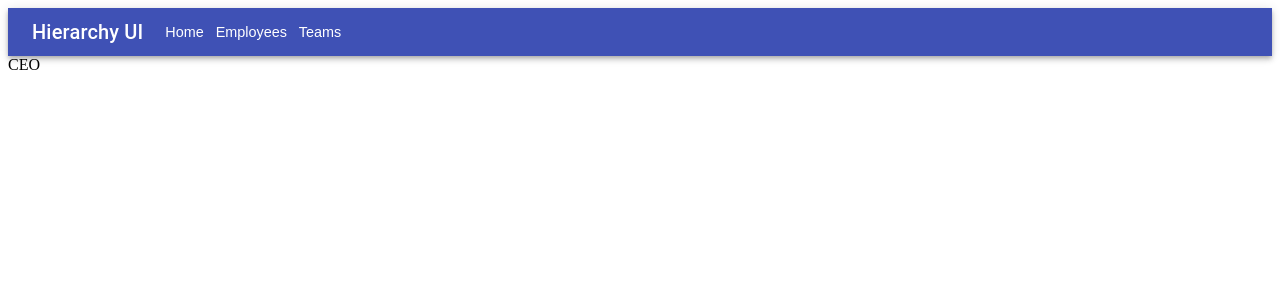
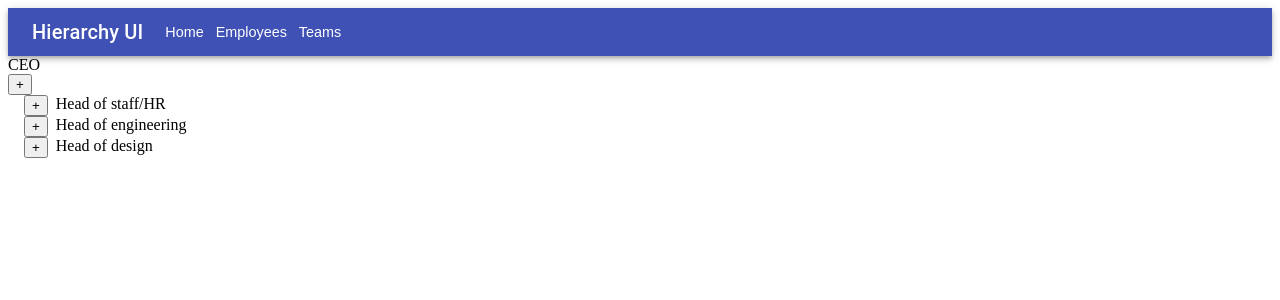
Before and after one commit to sumukha666/hierarchy-tree-ui, a React (Create React App) app: page / in a window 1280 px wide. Shown: the top 300 px of the page. Built offline with nearby package versions, Linux system fonts and the light colour scheme.

Commit message:
feat(app): added tree view and basic disp of hierarchy

```diff
--- /dev/null
+++ b/src/components/common/Treeview.js
@@ -0,0 +1,40 @@
+import React from "react";
+
+function TreeView(props) {
+  const { list, onViewChilds, getChildren, parentDetails } = props;
+
+  return (
+    <>
+      {list.map((elem) =>
+        elem.isParent ? (
+          <div
+            key={elem.value}
+            className={`mr-l-${elem.depth} dsp-flex dsp-column `}
+          >
+            <div className="dsp-flex">
+              <button onClick={() => onViewChilds(elem, parentDetails)}>
+                +
+              </button>
+              <div className="mr-l-0_5">{elem.value}</div>
+            </div>
+            {elem.showChild && (
+              <TreeView
+                key={elem.value}
+                list={getChildren(elem, parentDetails)}
+                getChildren={getChildren}
+                onViewChilds={onViewChilds}
+                parentDetails={elem}
+              />
+            )}
+          </div>
+        ) : (
+          <div key={elem.value} className={`mr-l-${elem.depth}`}>
+            {elem.value}
+          </div>
+        )
+      )}
+    </>
+  );
+}
+
+export default TreeView;
--- a/src/components/home/Home.js
+++ b/src/components/home/Home.js
@@ -1,10 +1,55 @@
-import { useSelector } from "react-redux";
+import { useSelector, useDispatch } from "react-redux";
+import { config } from "../../helpers/config";
+import { setShowTeams } from "../../store/departments";
+import { setShowEmployees } from "../../store/teams";
+import TreeView from "../common/Treeview";
+
+const { TEAMS, EMPLOYEES } = config;
 function Home() {
-  const departments = useSelector((state) => state.department.departmentList);
+  const departments = useSelector((state) => state.departments.departmentList);
+  const teams = useSelector((state) => state.teams.teamList);
+  const employees = useSelector((state) => state.employees.employeeList);
+  const dispatch = useDispatch();
+  const onViewTeams = (elem, parentElem) => {
+    switch (elem.childType) {
+      case TEAMS: {
+        dispatch(setShowTeams(elem.id));
+        break;
+      }
+      case EMPLOYEES: {
+        dispatch(setShowEmployees({ elem, parentElem }));
+        break;
+      }
+      default: {
+        return [];
+      }
+    }
+  };
+
+  const getChildren = (elem) => {
+    switch (elem.childType) {
+      case TEAMS: {
+        return teams[elem.value];
+      }
+      case EMPLOYEES: {
+        return employees[elem.value];
+      }
+      default: {
+        return [];
+      }
+    }
+  };
 
   return (
     <>
       <div>CEO</div>
+      <button>+</button>
+      <TreeView
+        parentDetails={{}}
+        list={departments}
+        onViewChilds={onViewTeams}
+        getChildren={getChildren}
+      />
     </>
   );
 }
--- /dev/null
+++ b/src/helpers/config.js
@@ -0,0 +1,9 @@
+export const config = {
+    TEAMS: 'teams',
+    EMPLOYEES: 'employees',
+    DEPARTMENTS: {
+        HEAD_OF_HR: "Head of staff/HR",
+        HEAD_OF_ENGINEERING: "Head of engineering",
+        HEAD_OF_DESIGN: "Head of design"
+    }
+}
--- a/src/public/styles/styles.css
+++ b/src/public/styles/styles.css
@@ -5,3 +5,31 @@
   cursor: pointer;
   font-size: 0.9rem;
 }
+
+.mr-l-1 {
+  margin-left: 1rem;
+}
+
+.mr-l-2 {
+  margin-left: 2rem;
+}
+
+.mr-l-3 {
+  margin-left: 3rem;
+}
+
+.mr-l-4 {
+  margin-left: 4rem;
+}
+
+.dsp-flex {
+  display: flex;
+}
+
+.dsp-column {
+  flex-direction: column;
+}
+
+.mr-l-0_5 {
+  margin-left: 0.5rem;
+}
--- a/src/store/departments.js
+++ b/src/store/departments.js
@@ -1,17 +1,49 @@
 import { createSlice } from "@reduxjs/toolkit";
-
+import { config } from "../helpers/config";
+const {
+  DEPARTMENTS: { HEAD_OF_DESIGN, HEAD_OF_ENGINEERING, HEAD_OF_HR },
+} = config;
 const initState = {
+  activeDepartment: 0,
   departmentList: [
-    "Head of staff/HR",
-    "Head of engineering",
-    "Head of design",
+    {
+      id: 0,
+      value: HEAD_OF_HR,
+      depth: 1,
+      isParent: true,
+      showChild: false,
+      childType: config.TEAMS,
+    },
+    {
+      id: 1,
+      value: HEAD_OF_ENGINEERING,
+      depth: 1,
+      isParent: true,
+      showChild: false,
+      childType: config.TEAMS,
+    },
+    {
+      id: 2,
+      value: HEAD_OF_DESIGN,
+      depth: 1,
+      isParent: true,
+      showChild: false,
+      childType: config.TEAMS,
+    },
   ],
 };
 
 const departmentSlice = createSlice({
   name: "departments",
   initialState: initState,
-  reducers: {},
+  reducers: {
+    setShowTeams: (state, action) => {
+      state.departmentList[action.payload].showChild =
+        !state.departmentList[action.payload].showChild;
+    },
+  },
 });
 
+export const { setShowTeams } = departmentSlice.actions;
+
 export default departmentSlice.reducer;
--- /dev/null
+++ b/src/store/employees.js
@@ -0,0 +1,31 @@
+import { createSlice } from "@reduxjs/toolkit";
+
+const initState = {
+  activeEmployee: 0,
+  employeeList: {
+    "Team 1": [
+      { id: 0, value: "Emp 1", depth: 2 },
+      { id: 0, value: "Emp 2", depth: 2 },
+    ],
+    "Team 2": [
+      { id: 0, value: "Emp 3", depth: 2 },
+      { id: 0, value: "Emp 4", depth: 2 },
+    ],
+    "Team 3": [
+      { id: 0, value: "Emp 5", depth: 2 },
+      { id: 0, value: "Emp 6", depth: 2 },
+    ],
+    "Team 4": [
+      { id: 0, value: "Emp 7", depth: 2 },
+      { id: 0, value: "Emp 8", depth: 2 },
+    ],
+  },
+};
+
+const employeeSlice = createSlice({
+  name: "employees",
+  initialState: initState,
+  reducers: {},
+});
+
+export default employeeSlice.reducer;
--- a/src/store/index.js
+++ b/src/store/index.js
@@ -1,6 +1,12 @@
 import { configureStore } from "@reduxjs/toolkit";
 import deparmentReducer from "./departments";
+import employeeReducer from "./employees";
+import teamsReducer from "./teams";
 
 export const store = configureStore({
-  reducer: { department: deparmentReducer },
+  reducer: {
+    departments: deparmentReducer,
+    teams: teamsReducer,
+    employees: employeeReducer,
+  },
 });
--- /dev/null
+++ b/src/store/teams.js
@@ -0,0 +1,67 @@
+import { createSlice } from "@reduxjs/toolkit";
+import { config } from "../helpers/config";
+const {
+  DEPARTMENTS: { HEAD_OF_DESIGN, HEAD_OF_ENGINEERING, HEAD_OF_HR },
+} = config;
+
+const initState = {
+  activeTeam: 0,
+  teamList: {
+    [HEAD_OF_HR]: [
+      {
+        id: 0,
+        value: "Team 1",
+        depth: 2,
+        isParent: true,
+        showChild: false,
+        childType: config.EMPLOYEES,
+      },
+      {
+        id: 1,
+        value: "Team 2",
+        depth: 2,
+        isParent: true,
+        showChild: false,
+        childType: config.EMPLOYEES,
+      },
+    ],
+    [HEAD_OF_ENGINEERING]: [
+      {
+        id: 0,
+        value: "Team 3",
+        depth: 2,
+        isParent: true,
+        showChild: false,
+        childType: config.EMPLOYEES,
+      },
+    ],
+    [HEAD_OF_DESIGN]: [
+      {
+        id: 0,
+        value: "Team 4",
+        depth: 2,
+        isParent: true,
+        showChild: false,
+        childType: config.EMPLOYEES,
+      },
+    ],
+  },
+};
+
+const teamSlice = createSlice({
+  name: "teams",
+  initialState: initState,
+  reducers: {
+    setShowEmployees: (state, action) => {
+      state.teamList[action.payload.parentElem.value][
+        action.payload.elem.id
+      ].showChild =
+        !state.teamList[action.payload.parentElem.value][action.payload.elem.id]
+          .showChild;
+    },
+  },
+});
+
+export const { setShowEmployees } = teamSlice.actions;
+
+export default teamSlice.reducer;
```
